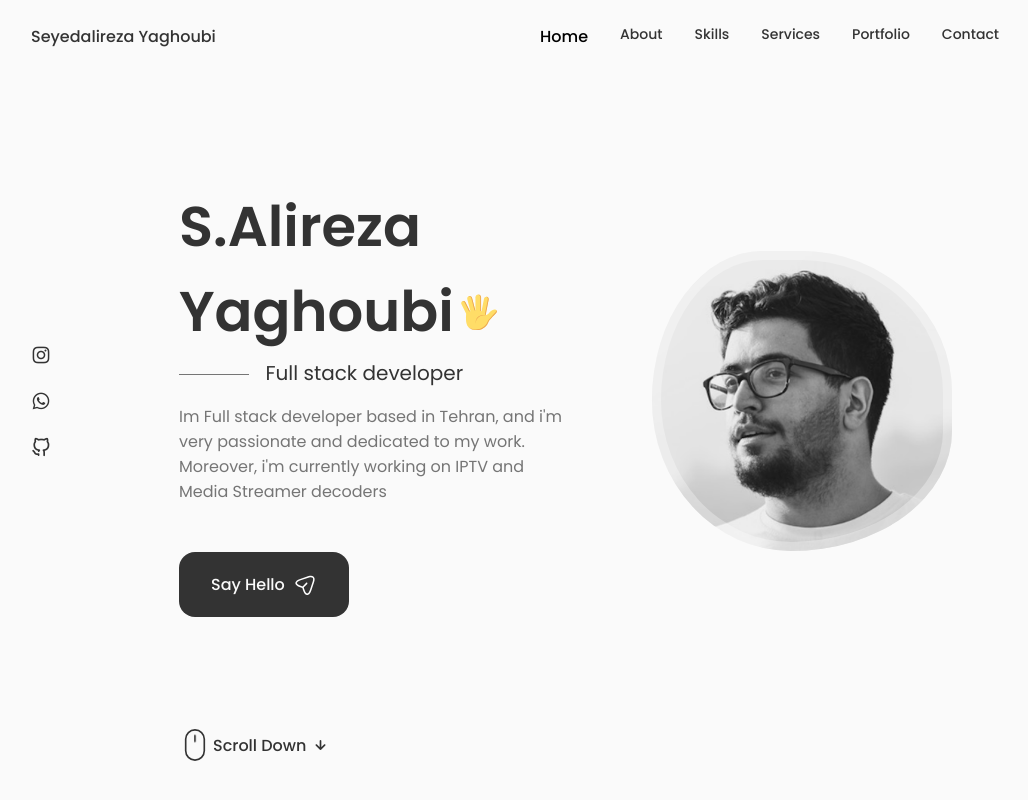
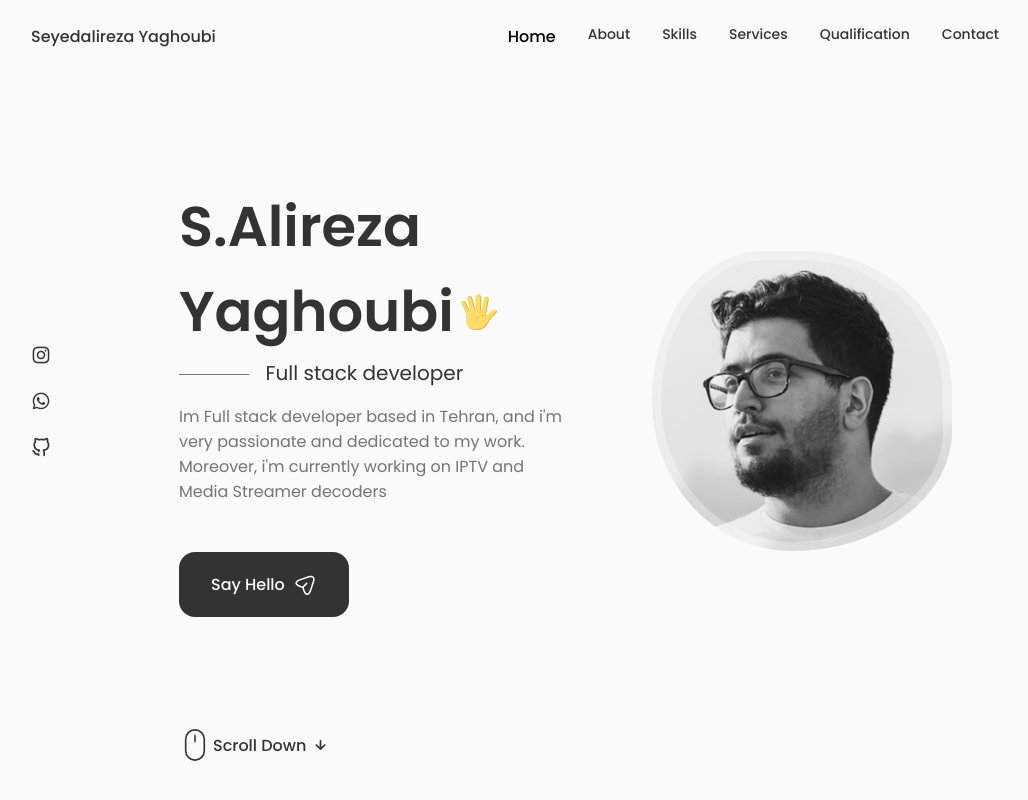
Before and after one commit to armiinygh/Portfolio, a React (Create React App) app: page / in a window 1280 px wide. Shown: the top 800 px of the page, without its empty margins (125-1153 px from the left). Built offline with nearby package versions, Linux system fonts and the light colour scheme.

Commit message:
Update Header.jsx

```diff
--- a/src/components/header/Header.jsx
+++ b/src/components/header/Header.jsx
@@ -43,7 +43,7 @@ const Header = () => {
                         <li className="nav__item">
                             <a href="#portfolio" onClick={() => setActiveNav('#portfolio')} className={activeNav === "#portfolio" ? "nav__link active-link" : "nav__link"}>
                                 <i className="uil uil-scenery nav__icon"></i>
-                                Portfolio
+                                Qualification
                             </a>
                         </li>
 
```
